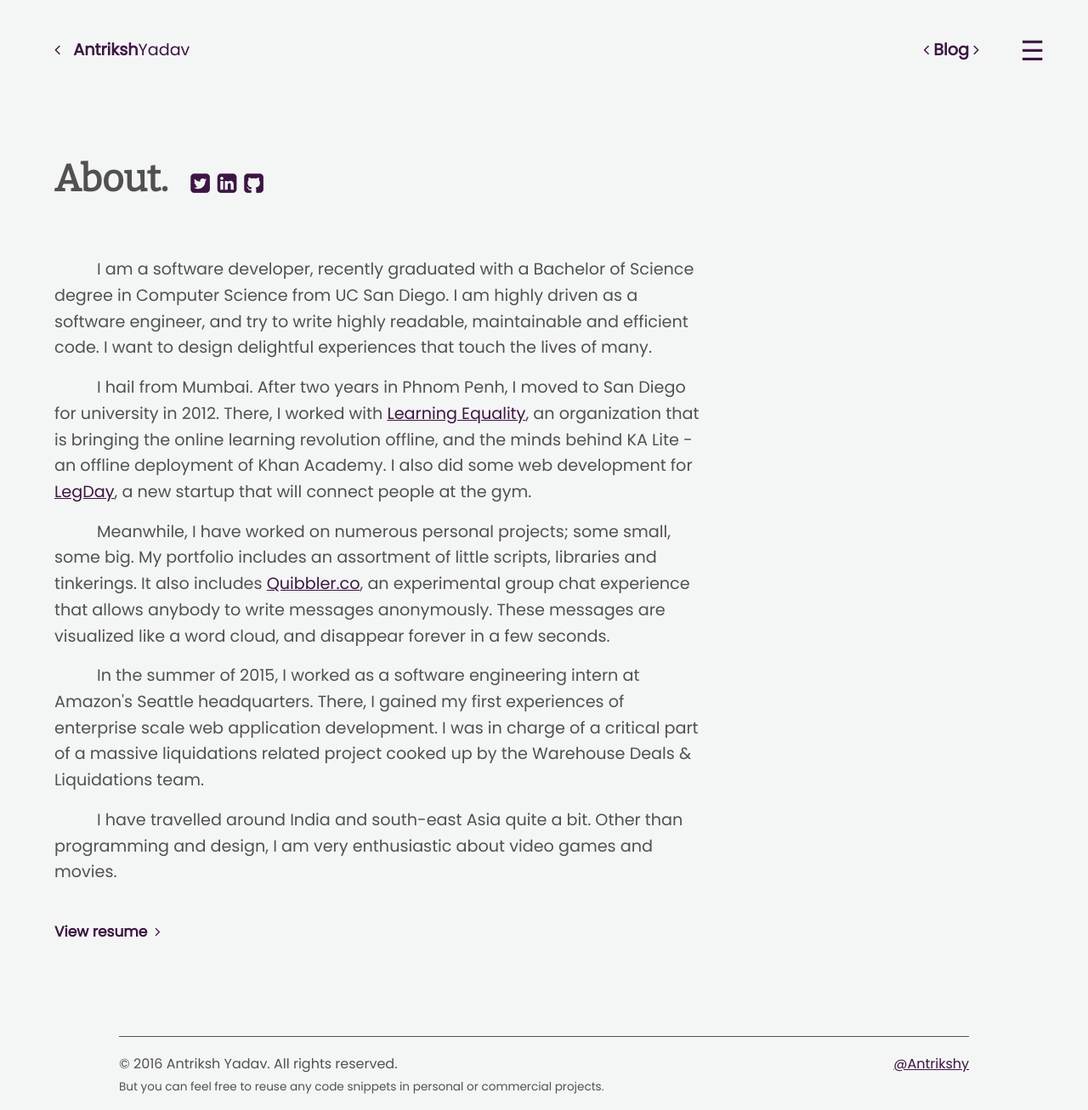
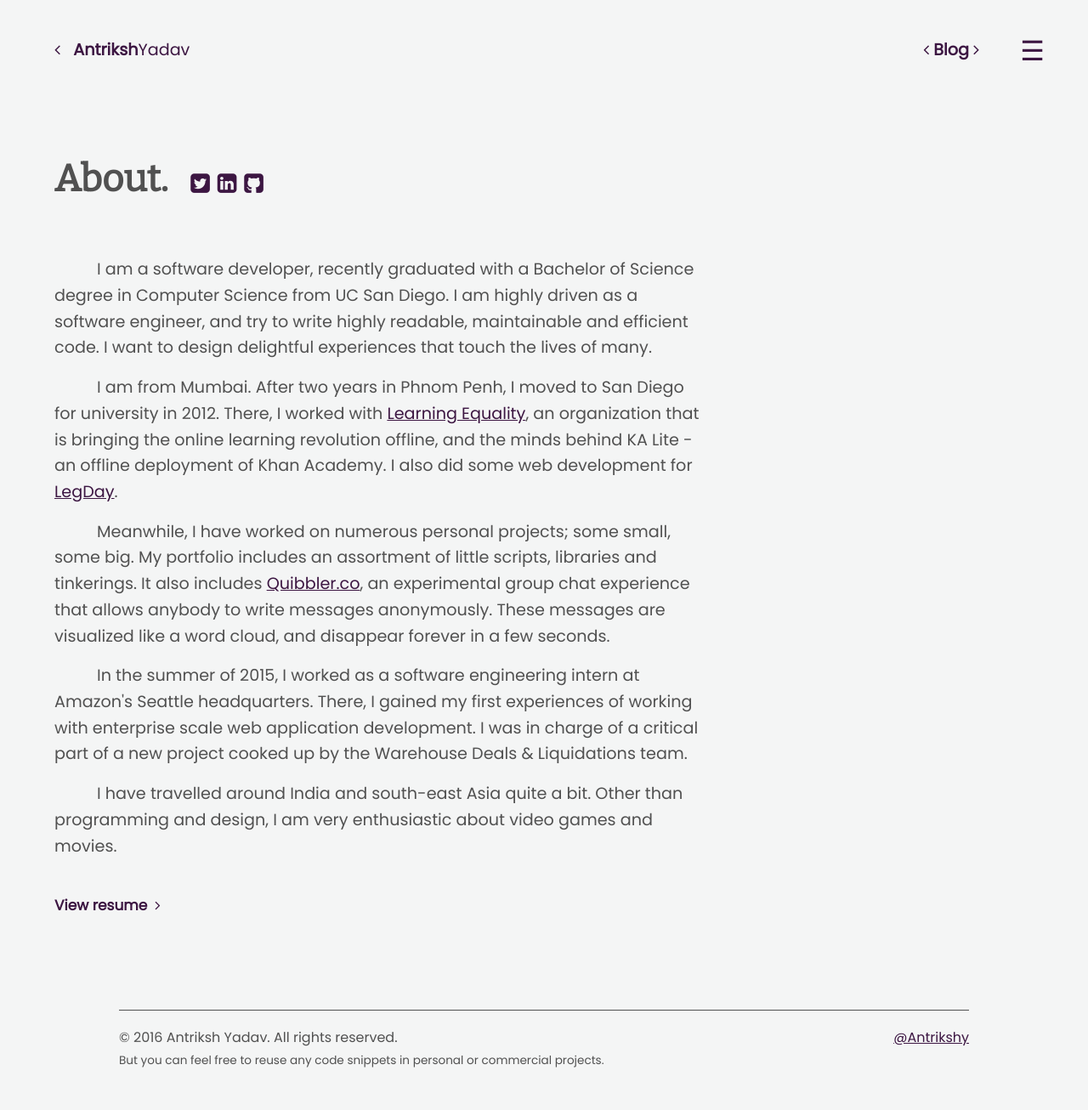
Before and after one commit to Antrikshy/antrikshy.github.io, a Jekyll site: the page built from about/index.html, in a window 1280 px wide. Shown: the whole page at 85% size. Built offline with Jekyll 4.4.1, drawn with Linux system fonts in a browser that asks for light colours; after the commit the page ends 1275 px from its top, so only the background shows below that.

Commit message:
Minor changes to About page

```diff
--- a/about/index.html
+++ b/about/index.html
@@ -22,13 +22,13 @@ title: About
       I am a software developer, recently graduated with a Bachelor of Science degree in Computer Science from UC San Diego. I am highly driven as a software engineer, and try to write highly readable, maintainable and efficient code. I want to design delightful experiences that touch the lives of many.
     </p>
     <p class="about-longform text-indent">
-      I hail from Mumbai. After two years in Phnom Penh, I moved to San Diego for university in 2012. There, I worked with <a href="https://learningequality.org">Learning Equality</a>, an organization that is bringing the online learning revolution offline, and the minds behind KA Lite - an offline deployment of Khan Academy. I also did some web development for <a href="http://legday.co">LegDay</a>, a new startup that will connect people at the gym.
+      I am from Mumbai. After two years in Phnom Penh, I moved to San Diego for university in 2012. There, I worked with <a href="https://learningequality.org">Learning Equality</a>, an organization that is bringing the online learning revolution offline, and the minds behind KA Lite - an offline deployment of Khan Academy. I also did some web development for <a href="http://legday.co">LegDay</a>.
     </p>
     <p class="about-longform text-indent">
       Meanwhile, I have worked on numerous personal projects; some small, some big. My portfolio includes an assortment of little scripts, libraries and tinkerings. It also includes <a href="http://quibbler.co">Quibbler.co</a>, an experimental group chat experience that allows anybody to write messages anonymously. These messages are visualized like a word cloud, and disappear forever in a few seconds.
     </p>
     <p class="about-longform text-indent">
-      In the summer of 2015, I worked as a software engineering intern at Amazon's Seattle headquarters. There, I gained my first experiences of enterprise scale web application development. I was in charge of a critical part of a massive liquidations related project cooked up by the Warehouse Deals & Liquidations team.
+      In the summer of 2015, I worked as a software engineering intern at Amazon's Seattle headquarters. There, I gained my first experiences of working with enterprise scale web application development. I was in charge of a critical part of a new project cooked up by the Warehouse Deals & Liquidations team.
     </p>
     <p class="about-longform text-indent">
       I have travelled around India and south-east Asia quite a bit. Other than programming and design, I am very enthusiastic about video games and movies.
```
